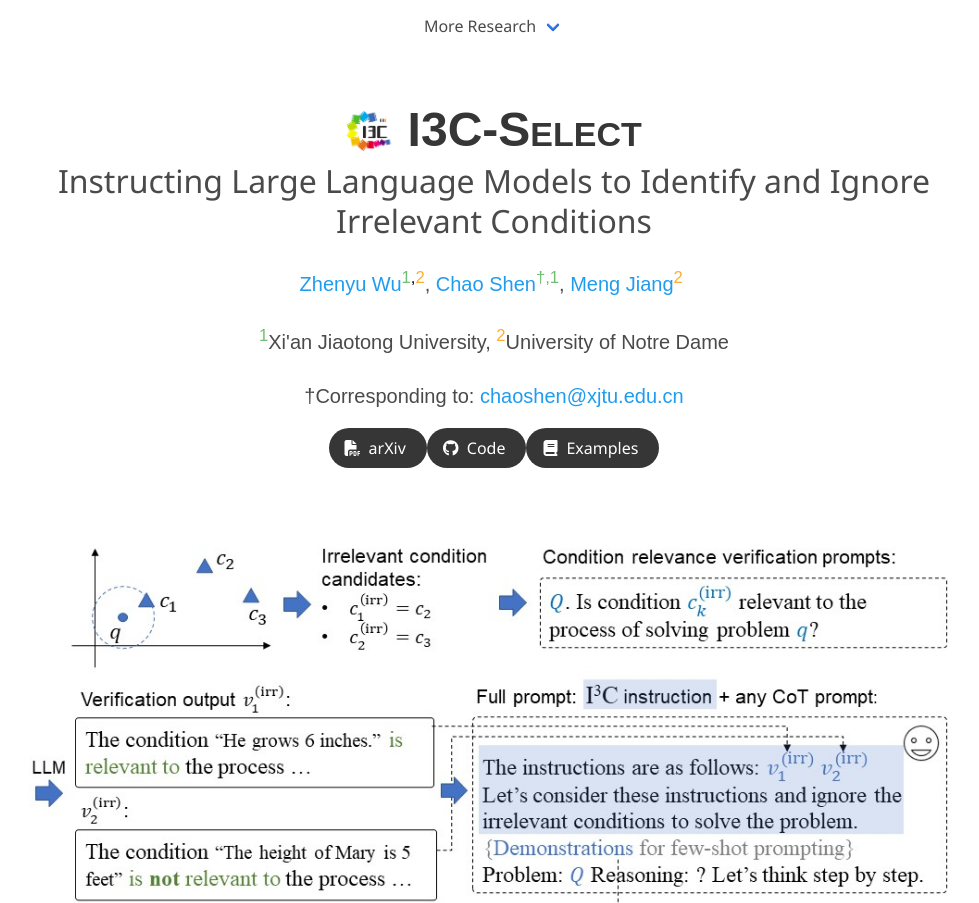
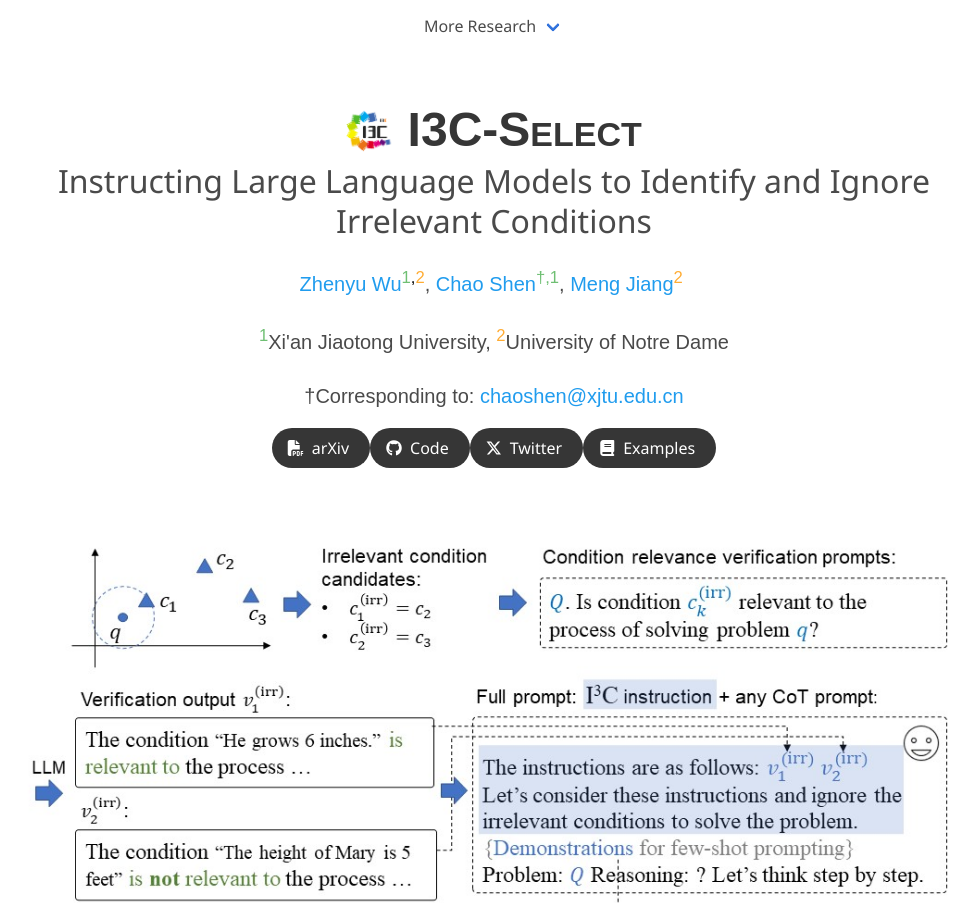
Before and after one commit to wzy6642/I3C.github.io, a plain HTML site: page index.html in a window 1280 px wide. Shown: the top 903 px of the page, without its empty margins (146-1125 px from the left). Drawn offline with nearby package versions, Linux system fonts and the light colour scheme; a script that the page names is missing; some icons are missing; a web font is replaced by a local one.

Commit message:
Add files via upload

```diff
--- a/index.html
+++ b/index.html
@@ -229,15 +229,15 @@
                 </a>
               </span> -->
               <!-- Twitter Link. -->
-              <!-- <span class="link-block">
-                <a href="https://twitter.com/xiangyue96/status/1729698316554801358"
+              <span class="link-block">
+                <a href="https://twitter.com/Meng_CS/status/1770294391602823605"
                    class="external-link button is-normal is-rounded is-dark">
                   <span class="icon has-text-white">
                     <i class="fa-brands fa-x-twitter"></i>
                   </span>
                   <span>Twitter</span>
                 </a>
-              </span> -->
+              </span>
               <!-- EvalAI Link. -->
               <span class="link-block">
                 <a href="#examples"
```
